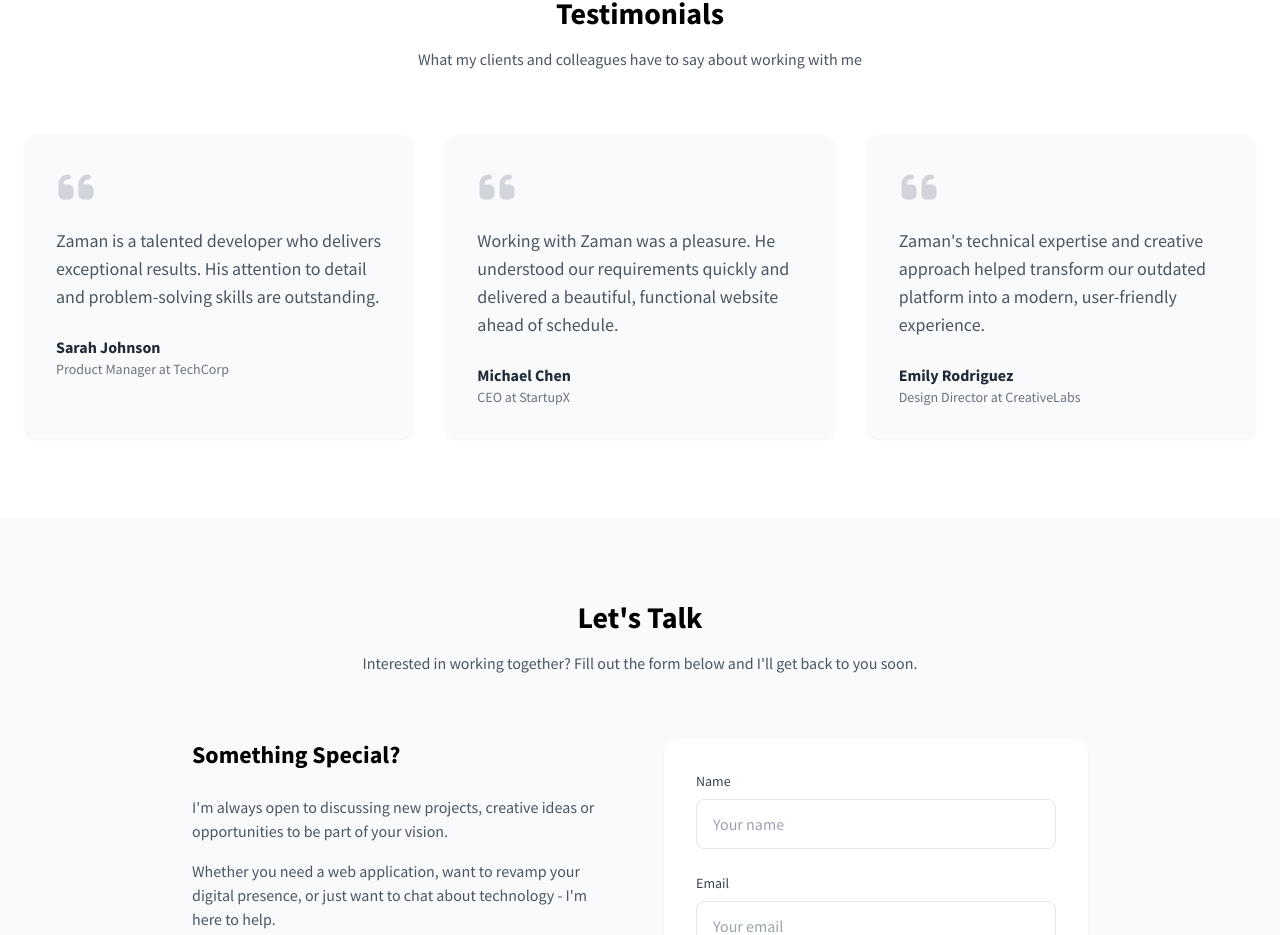
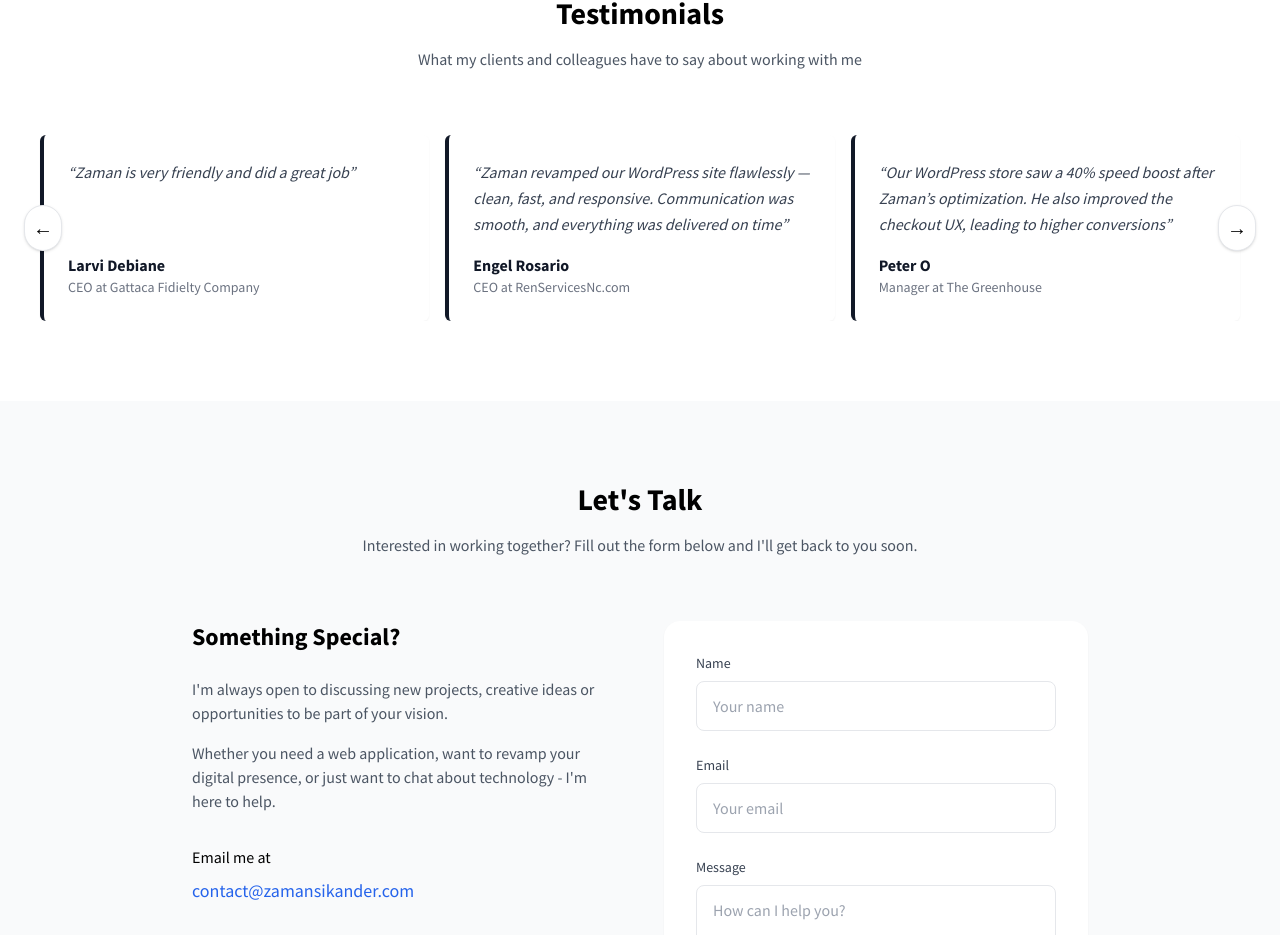
Before and after one commit to ZamanSikander/my-site, a React (Vite) app: page / in a window 1280 px wide. Shown: the part 5499-6434 px from the top of the page. Built offline with nearby package versions, Linux system fonts and the light colour scheme.

Commit message:
finalized testimonials ui update

```diff
--- a/src/components/Testimonials.jsx
+++ b/src/components/Testimonials.jsx
@@ -1,49 +1,111 @@
 import { useState, useRef, useEffect } from 'react';
-import { FontAwesomeIcon } from '@fortawesome/react-fontawesome';
-import { faQuoteLeft } from '@fortawesome/free-solid-svg-icons';
+import PropTypes from 'prop-types';
 
+const testimonials = [
+  {
+    quote: "Zaman is very friendly and did a great job",
+    author: "Larvi Debiane",
+    role: "CEO at Gattaca Fidielty Company",
+  },
+  {
+    quote:
+      "Zaman revamped our WordPress site flawlessly — clean, fast, and responsive. Communication was smooth, and everything was delivered on time",
+    author: "Engel Rosario",
+    role: "CEO at RenServicesNc.com",
+  },
+  {
+    quote:
+      "Our WordPress store saw a 40% speed boost after Zaman’s optimization. He also improved the checkout UX, leading to higher conversions",
+    author: "Peter O",
+    role: "Manager at The Greenhouse",
+  },
+  {
+    quote:
+      "Zaman is a very honorable and professional developer, he has helped me with my projects, very responsive and very fast with work",
+    author: "Engel Rosario",
+    role: "CEO at Ren Services Nc",
+  },
+  {
+    quote: "Zaman went above and beyond and I admired his efforts.",
+    author: "Rafeeq Fredericks",
+    role: "Owner at Eco Built Nc",
+  },
+  {
+    quote:
+      "Zaman's technical expertise and creative approach helped transform our outdated platform into a modern, user-friendly experience.",
+    author: "Larvi Debiane",
+    role: "CEO at Gattaca Fidielty Company",
+  },
+];
+
+// Testimonial Card Component
+const TestimonialCard = ({ testimonial }) => (
+  <div className="border-l-4 border-gray-900 bg-white p-6 rounded-md shadow-sm hover:shadow-md transition-shadow duration-300 h-full flex flex-col justify-between">
+    <p className="text-gray-700 text-base leading-relaxed mb-4 italic">“{testimonial.quote}”</p>
+    <div>
+      <h4 className="font-semibold text-gray-900">{testimonial.author}</h4>
+      <p className="text-sm text-gray-500">{testimonial.role}</p>
+    </div>
+  </div>
+);
+
+TestimonialCard.propTypes = {
+  testimonial: PropTypes.shape({
+    quote: PropTypes.string.isRequired,
+    author: PropTypes.string.isRequired,
+    role: PropTypes.string.isRequired,
+  }).isRequired,
+};
+
+// Main Component
 const Testimonials = () => {
-  const [isVisible, setIsVisible] = useState(false);
+  const [current, setCurrent] = useState(0);
+  const [isMobile, setIsMobile] = useState(false);
   const sectionRef = useRef(null);
 
+  // Fade-in animation observer
   useEffect(() => {
     const observer = new IntersectionObserver(
       ([entry]) => {
         if (entry.isIntersecting) {
-          setIsVisible(true);
+          // setIsVisible(true); // This line was removed
           observer.disconnect();
         }
       },
       { threshold: 0.2 }
     );
-
-    if (sectionRef.current) {
-      observer.observe(sectionRef.current);
-    }
-
+    if (sectionRef.current) observer.observe(sectionRef.current);
     return () => observer.disconnect();
   }, []);
 
-  const testimonials = [
-    {
-      quote: "Zaman is a talented developer who delivers exceptional results. His attention to detail and problem-solving skills are outstanding.",
-      author: "Sarah Johnson",
-      role: "Product Manager at TechCorp"
-    },
-    {
-      quote: "Working with Zaman was a pleasure. He understood our requirements quickly and delivered a beautiful, functional website ahead of schedule.",
-      author: "Michael Chen",
-      role: "CEO at StartupX"
-    },
-    {
-      quote: "Zaman's technical expertise and creative approach helped transform our outdated platform into a modern, user-friendly experience.",
-      author: "Emily Rodriguez",
-      role: "Design Director at CreativeLabs"
-    }
-  ];
+  // Detect screen size
+  useEffect(() => {
+    const handleResize = () => {
+      setIsMobile(window.innerWidth < 768);
+    };
+    handleResize();
+    window.addEventListener('resize', handleResize);
+    return () => window.removeEventListener('resize', handleResize);
+  }, []);
+
+  // Navigation logic
+  const groupCount = isMobile ? testimonials.length : Math.ceil(testimonials.length / 3);
+
+  const next = () => setCurrent((next) => (next + 1) % groupCount);
+  const prev = () => setCurrent((prev) => (prev - 1 + groupCount) % groupCount);
+
+  // Arrow keys navigation
+  useEffect(() => {
+    const handleKey = (e) => {
+      if (e.key === 'ArrowRight') next();
+      if (e.key === 'ArrowLeft') prev();
+    };
+    window.addEventListener('keydown', handleKey);
+    return () => window.removeEventListener('keydown', handleKey);
+  }, );
 
   return (
-    <section id='testimonials' className="py-16 md:py-20 bg-white" ref={sectionRef}>
+    <section id="testimonials" className="py-16 md:py-20 bg-white" ref={sectionRef}>
       <div className="container mx-auto px-6">
         <div className="text-center mb-12 md:mb-16">
           <h2 className="text-3xl font-semibold mb-4">Testimonials</h2>
@@ -52,23 +114,70 @@ const Testimonials = () => {
           </p>
         </div>
 
-        <div className="grid grid-cols-1 md:grid-cols-3 gap-8">
-          {testimonials.map((testimonial, index) => (
+        {/* Navigation Arrows */}
+        <div className="relative">
+          <button
+            onClick={prev}
+            className="absolute left-0 top-1/2 -translate-y-1/2 z-10 bg-white border rounded-full shadow p-2 hover:bg-gray-100 transition hidden md:block"
+            aria-label="Previous"
+          >
+            <span className="text-xl">&#8592;</span>
+          </button>
+          <button
+            onClick={next}
+            className="absolute right-0 top-1/2 -translate-y-1/2 z-10 bg-white border rounded-full shadow p-2 hover:bg-gray-100 transition hidden md:block"
+            aria-label="Next"
+          >
+            <span className="text-xl">&#8594;</span>
+          </button>
+
+          {/* Slider */}
+          <div className="overflow-hidden">
             <div
-              key={index}
-              className={`bg-gray-50 p-8 rounded-xl shadow-sm hover:shadow-md transition-shadow duration-300 ${
-                isVisible ? 'animate-fade-up' : 'opacity-0'
-              }`}
-              style={{ animationDelay: `${index * 200}ms` }}
+              className="flex transition-transform duration-500 ease-in-out"
+              style={{
+                width: isMobile
+                  ? `${testimonials.length * 100}%`
+                  : `${Math.ceil(testimonials.length / 3) * 100}%`,
+                transform: isMobile
+                  ? `translateX(-${current * (100 / testimonials.length)}%)`
+                  : `translateX(-${current * 50}%)`,
+              }}
             >
-              <FontAwesomeIcon icon={faQuoteLeft} className="w-10 h-10 text-gray-300 mb-4" />
-              <p className="text-gray-600 text-lg mb-6">{testimonial.quote}</p>
-              <div className="mt-auto">
-                <h4 className="font-bold text-gray-800">{testimonial.author}</h4>
-                <p className="text-sm text-gray-500">{testimonial.role}</p>
-              </div>
+              {/* Render items based on screen size */}
+              {isMobile
+                ? testimonials.map((testimonial, index) => (
+                    <div key={index} className="w-full px-2">
+                      <TestimonialCard testimonial={testimonial} />
+                    </div>
+                  ))
+                : Array.from({ length: Math.ceil(testimonials.length / 3) }).map((_, groupIndex) => (
+                    <div key={groupIndex} className="w-full flex px-2">
+                      {testimonials
+                        .slice(groupIndex * 3, groupIndex * 3 + 3)
+                        .map((testimonial, idx) => (
+                          <div key={idx} className="w-1/3 px-2">
+                            <TestimonialCard testimonial={testimonial} />
+                          </div>
+                        ))}
+                    </div>
+                  ))}
             </div>
-          ))}
+          </div>
+
+          {/* Mobile dots */}
+          {isMobile && (
+            <div className="flex justify-center mt-4 gap-2">
+              {testimonials.map((_, idx) => (
+                <button
+                  key={idx}
+                  onClick={() => setCurrent(idx)}
+                  className={`w-2 h-2 rounded-full ${current === idx ? 'bg-gray-900' : 'bg-gray-300'}`}
+                  aria-label={`Go to testimonial ${idx + 1}`}
+                />
+              ))}
+            </div>
+          )}
         </div>
       </div>
     </section>
```
